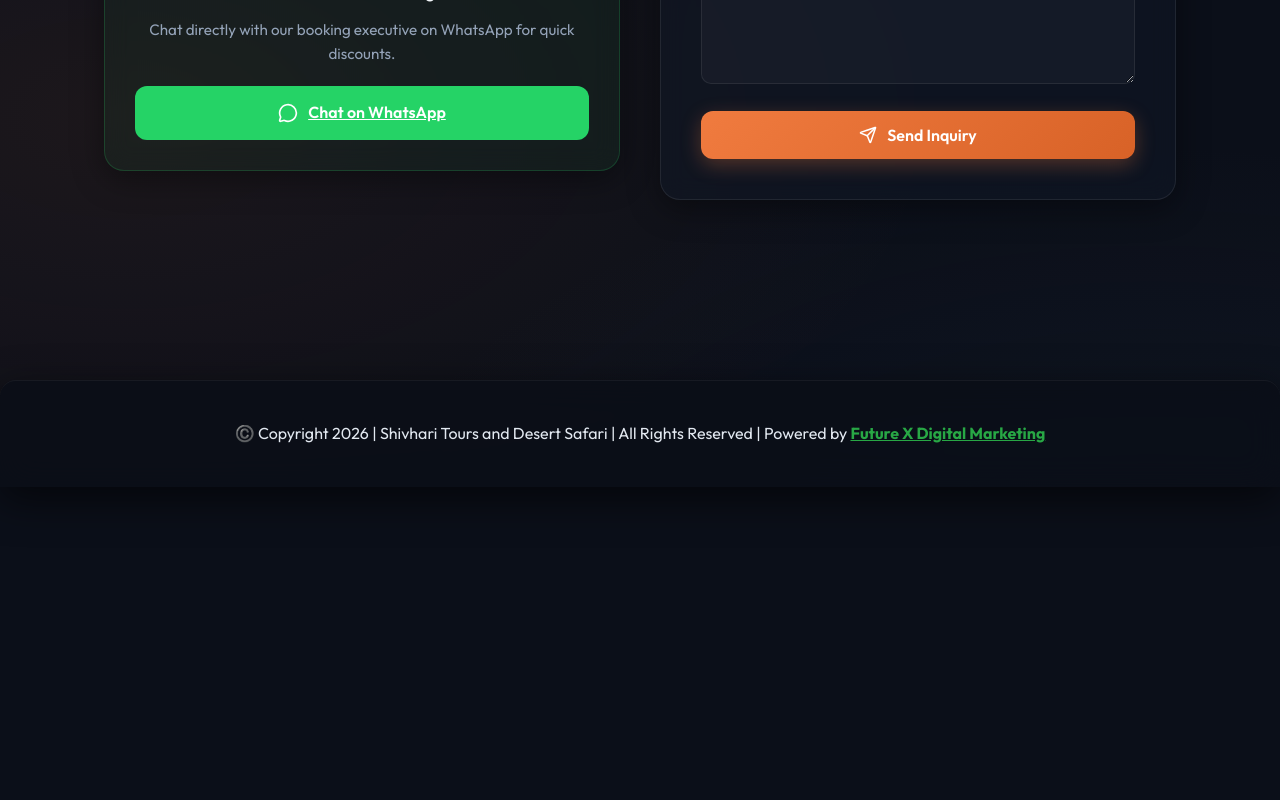
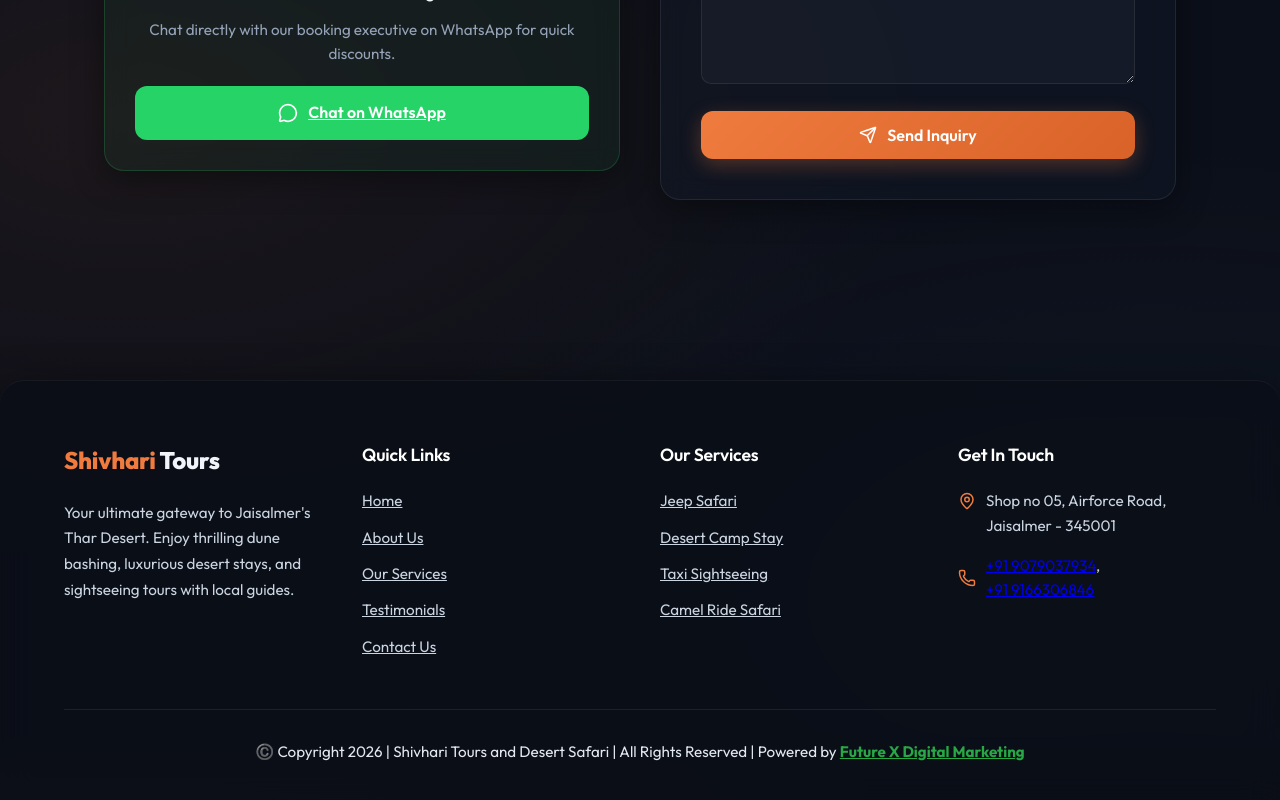
Before and after one commit to Eshbanoliver/Shivhari-Tours-and-Desert-Safari, a React (Vite) app: page /contact in a window 1280 px wide. Shown: the part 843-1643 px from the top of the page. Before the commit the page ends 1330 px from the top, so only its background shows below. Built offline with nearby package versions, Linux system fonts and the light colour scheme.

Commit message:
Add a complete structured multi-column footer

```diff
--- a/src/components/Footer.tsx
+++ b/src/components/Footer.tsx
@@ -1,19 +1,92 @@
+import { Link } from 'react-router-dom';
+import { MapPin, Phone } from 'lucide-react';
+
 const Footer = () => {
   return (
     <footer className="glass-panel-dark" style={{
       marginTop: '80px',
-      padding: '40px 20px',
-      textAlign: 'center',
-      borderRadius: '16px 16px 0 0',
+      padding: '60px 5% 40px 5%',
+      borderRadius: '24px 24px 0 0',
       borderBottom: 'none',
       borderLeft: 'none',
       borderRight: 'none',
+      color: '#e2e8f0',
     }}>
       <div className="container">
-        <p style={{ margin: 0, fontSize: '1rem', lineHeight: '1.6', color: '#e2e8f0' }}>
+        {/* Footer Columns */}
+        <div style={{
+          display: 'grid',
+          gridTemplateColumns: 'repeat(auto-fit, minmax(220px, 1fr))',
+          gap: '40px',
+          marginBottom: '50px',
+          textAlign: 'left'
+        }}>
+          {/* Col 1: About */}
+          <div>
+            <h3 style={{ fontSize: '1.5rem', fontWeight: '800', marginBottom: '20px' }}>
+              <span style={{ color: 'var(--primary)' }}>Shivhari</span> Tours
+            </h3>
+            <p style={{ fontSize: '0.95rem', color: '#cbd5e1', lineHeight: '1.7' }}>
+              Your ultimate gateway to Jaisalmer's Thar Desert. Enjoy thrilling dune bashing, luxurious desert stays, and sightseeing tours with local guides.
+            </p>
+          </div>
+
+          {/* Col 2: Quick Links */}
+          <div>
+            <h4 style={{ color: '#fff', fontSize: '1.1rem', marginBottom: '20px', fontWeight: '600' }}>Quick Links</h4>
+            <div style={{ display: 'flex', flexDirection: 'column', gap: '12px', fontSize: '0.95rem' }}>
+              <Link to="/" style={{ color: '#cbd5e1', transition: 'color 0.3s' }} className="footer-link">Home</Link>
+              <Link to="/about" style={{ color: '#cbd5e1', transition: 'color 0.3s' }} className="footer-link">About Us</Link>
+              <Link to="/services" style={{ color: '#cbd5e1', transition: 'color 0.3s' }} className="footer-link">Our Services</Link>
+              <Link to="/testimonials" style={{ color: '#cbd5e1', transition: 'color 0.3s' }} className="footer-link">Testimonials</Link>
+              <Link to="/contact" style={{ color: '#cbd5e1', transition: 'color 0.3s' }} className="footer-link">Contact Us</Link>
+            </div>
+          </div>
+
+          {/* Col 3: Services */}
+          <div>
+            <h4 style={{ color: '#fff', fontSize: '1.1rem', marginBottom: '20px', fontWeight: '600' }}>Our Services</h4>
+            <div style={{ display: 'flex', flexDirection: 'column', gap: '12px', fontSize: '0.95rem' }}>
+              <Link to="/services" style={{ color: '#cbd5e1', transition: 'color 0.3s' }} className="footer-link">Jeep Safari</Link>
+              <Link to="/services" style={{ color: '#cbd5e1', transition: 'color 0.3s' }} className="footer-link">Desert Camp Stay</Link>
+              <Link to="/services" style={{ color: '#cbd5e1', transition: 'color 0.3s' }} className="footer-link">Taxi Sightseeing</Link>
+              <Link to="/services" style={{ color: '#cbd5e1', transition: 'color 0.3s' }} className="footer-link">Camel Ride Safari</Link>
+            </div>
+          </div>
+
+          {/* Col 4: Contact info */}
+          <div>
+            <h4 style={{ color: '#fff', fontSize: '1.1rem', marginBottom: '20px', fontWeight: '600' }}>Get In Touch</h4>
+            <div style={{ display: 'flex', flexDirection: 'column', gap: '16px', fontSize: '0.95rem' }}>
+              <div style={{ display: 'flex', gap: '10px', alignItems: 'flex-start' }}>
+                <MapPin size={18} color="var(--primary)" style={{ flexShrink: 0, marginTop: '3px' }} />
+                <span style={{ color: '#cbd5e1' }}>Shop no 05, Airforce Road, Jaisalmer - 345001</span>
+              </div>
+              <div style={{ display: 'flex', gap: '10px', alignItems: 'center' }}>
+                <Phone size={18} color="var(--primary)" style={{ flexShrink: 0 }} />
+                <span style={{ color: '#cbd5e1' }}>
+                  <a href="tel:+919079037934" className="footer-link">+91 9079037934</a>, <br />
+                  <a href="tel:+919166306846" className="footer-link">+91 9166306846</a>
+                </span>
+              </div>
+            </div>
+          </div>
+        </div>
+
+        {/* Divider */}
+        <div style={{ borderTop: '1px solid rgba(255,255,255,0.08)', marginBottom: '30px' }}></div>
+
+        {/* Bottom copyright */}
+        <p style={{ margin: 0, fontSize: '0.95rem', lineHeight: '1.6', color: '#e2e8f0', textAlign: 'center' }}>
           ©️ Copyright 2026 | Shivhari Tours and Desert Safari | All Rights Reserved | Powered by <a href="https://www.futurexdigitalmarketing.com/" target="_blank" rel="noopener noreferrer" style={{ color: '#28a745', fontWeight: 'bold' }}>Future X Digital Marketing</a>
         </p>
       </div>
+
+      <style>{`
+        .footer-link:hover {
+          color: var(--primary) !important;
+        }
+      `}</style>
     </footer>
   );
 };
```
